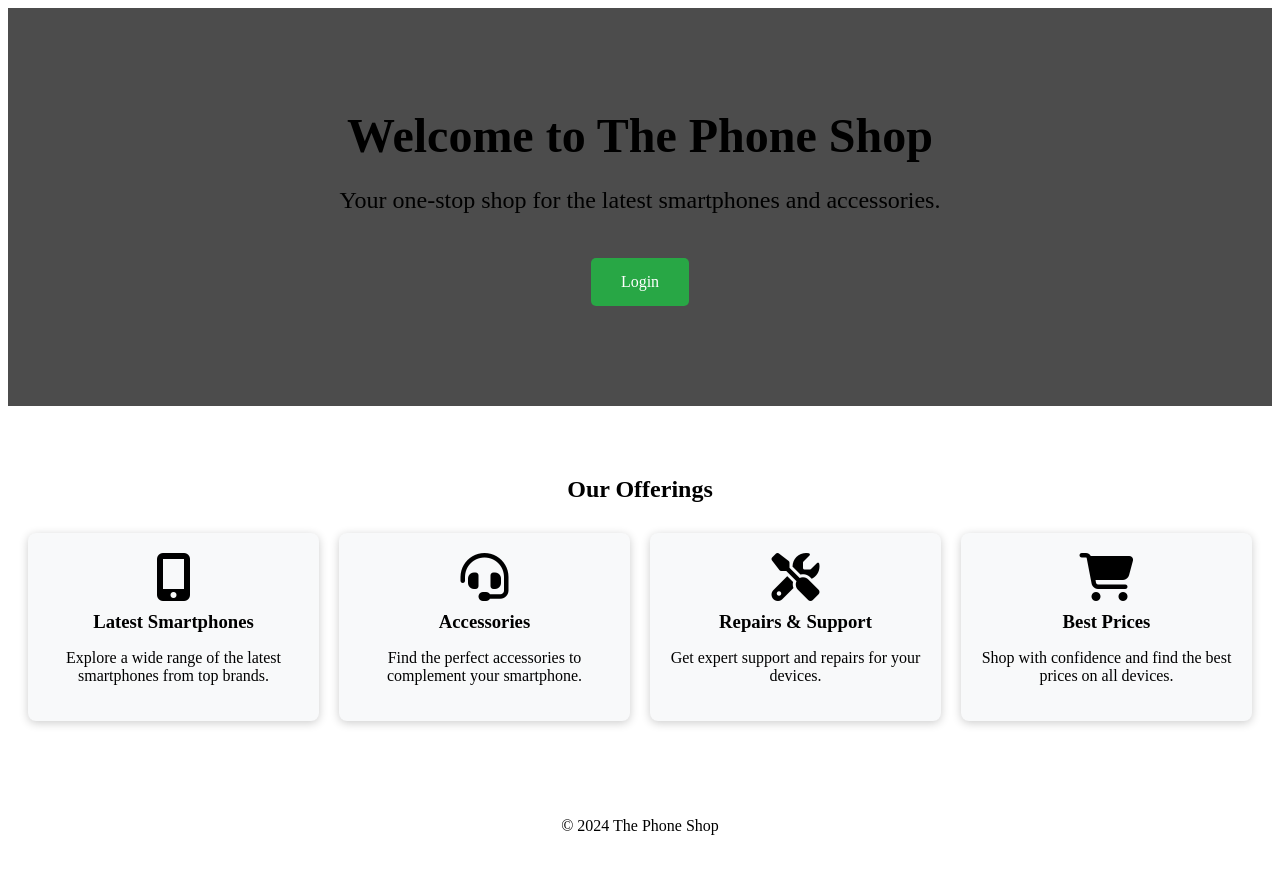
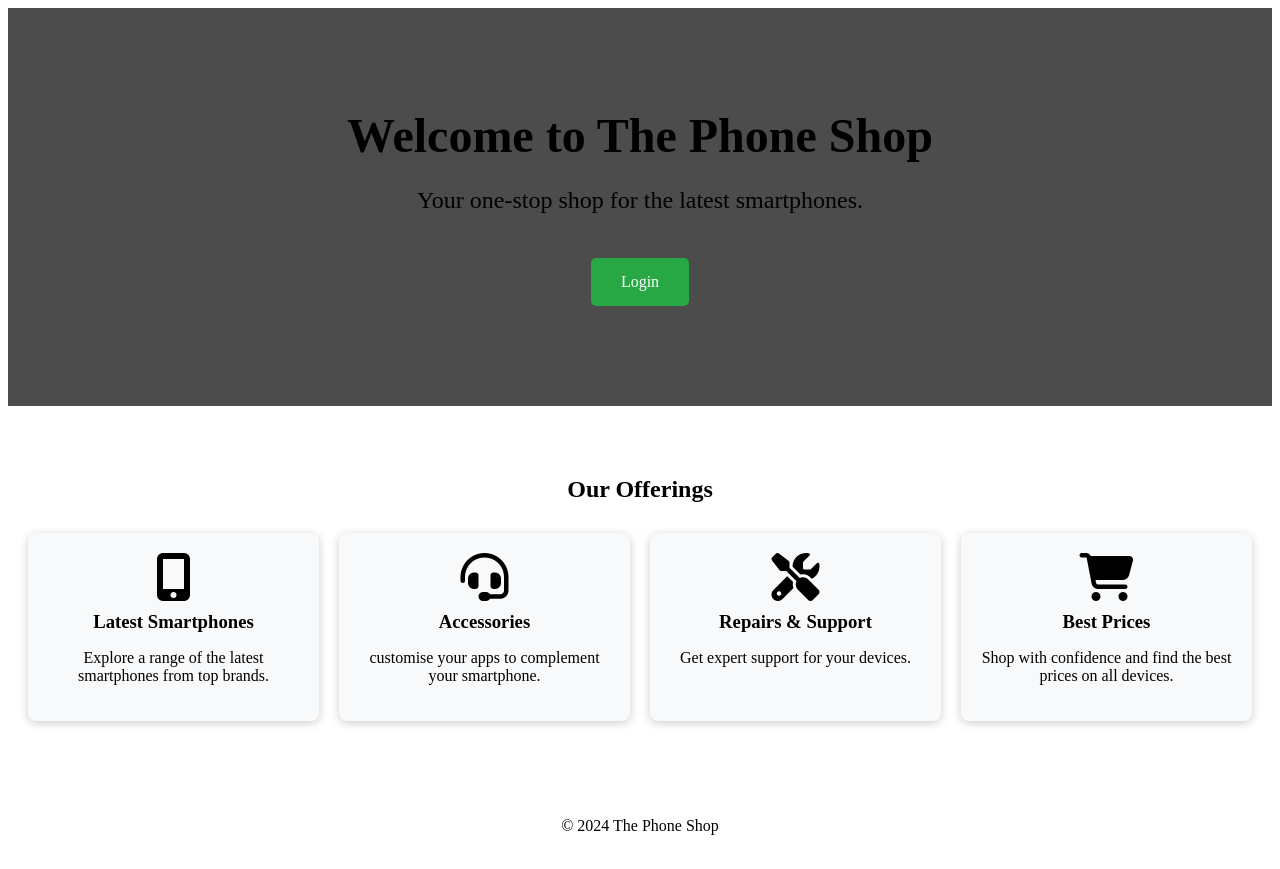
Before and after one commit to Taiylo/The-Phone-Shop, a plain HTML site: page index.html in a window 1280 px wide. Drawn offline with Linux system fonts and the light colour scheme.

Commit message:
Update index.html

```diff
--- a/index.html
+++ b/index.html
@@ -11,7 +11,7 @@
     <header>
         <div class="hero-section">
             <h1>Welcome to The Phone Shop</h1>
-            <p>Your one-stop shop for the latest smartphones and accessories.</p>
+            <p>Your one-stop shop for the latest smartphones.</p>
             <a href="login.html" class="hero-button">Login</a>
         </div>
     </header>
@@ -22,17 +22,17 @@
             <div class="feature">
                 <i class="fas fa-mobile-alt fa-3x"></i>
                 <h3>Latest Smartphones</h3>
-                <p>Explore a wide range of the latest smartphones from top brands.</p>
+                <p>Explore a range of the latest smartphones from top brands.</p>
             </div>
             <div class="feature">
                 <i class="fas fa-headset fa-3x"></i>
                 <h3>Accessories</h3>
-                <p>Find the perfect accessories to complement your smartphone.</p>
+                <p>customise your apps to complement your smartphone.</p>
             </div>
             <div class="feature">
                 <i class="fas fa-tools fa-3x"></i>
                 <h3>Repairs & Support</h3>
-                <p>Get expert support and repairs for your devices.</p>
+                <p>Get expert support for your devices.</p>
             </div>
             <div class="feature">
                 <i class="fas fa-shopping-cart fa-3x"></i>
```
